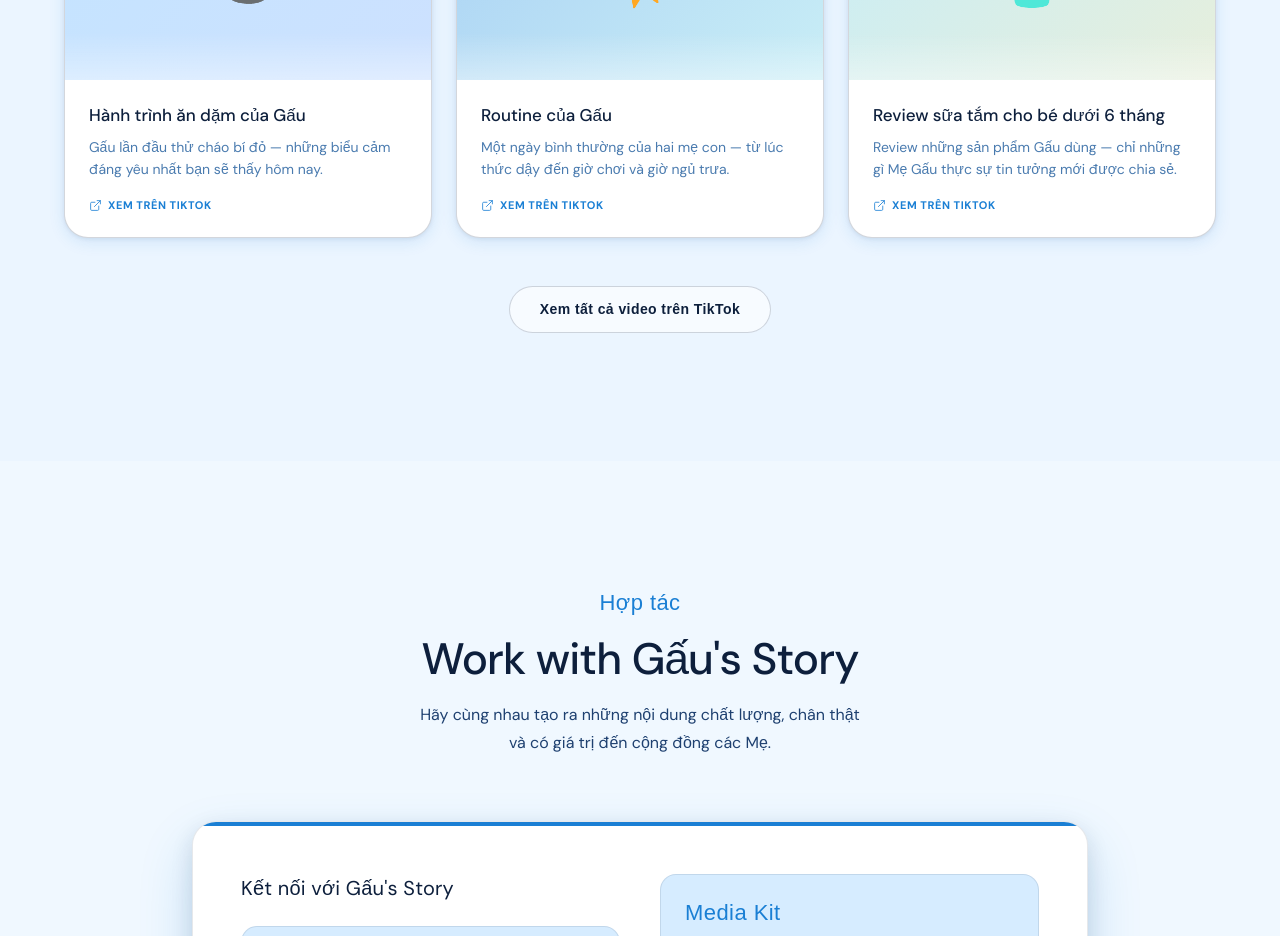
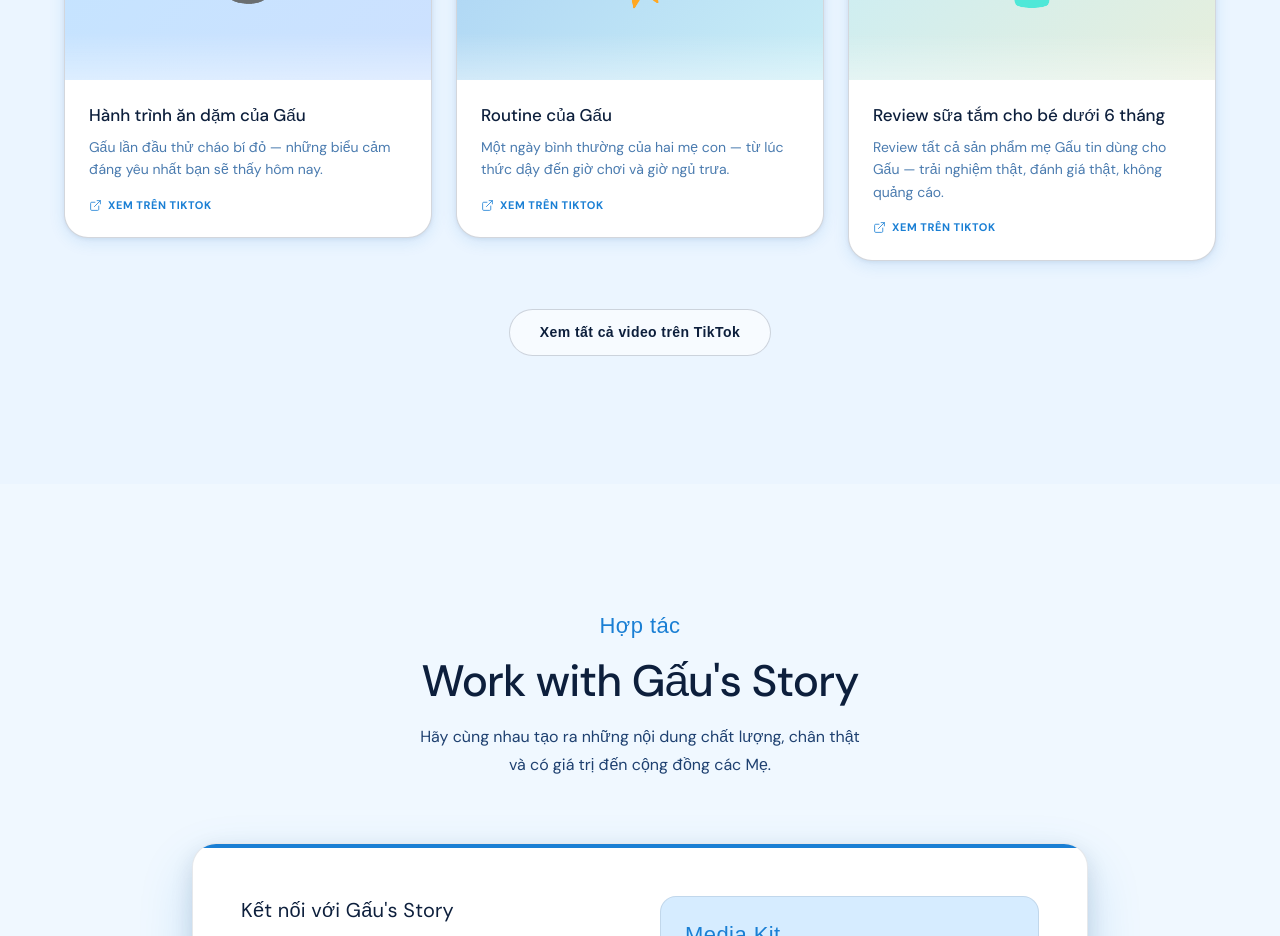
Before and after one commit to HoaiThuong0231/gaustory, a Next.js app: page / in a window 1280 px wide. Shown: the part 3340-4276 px from the top of the page. Built offline with nearby package versions, Linux system fonts and the light colour scheme; a web font is replaced by a local one.

Commit message:
content: update review video description to reflect authentic experience

```diff
--- a/src/data/videos.ts
+++ b/src/data/videos.ts
@@ -31,7 +31,7 @@ export const featuredVideos: FeaturedVideo[] = [
     id: "video-3",
     title: "Review sữa tắm cho bé dưới 6 tháng",
     description:
-      "Review những sản phẩm Gấu dùng — chỉ những gì Mẹ Gấu thực sự tin tưởng mới được chia sẻ.",
+      "Review tất cả sản phẩm mẹ Gấu tin dùng cho Gấu — trải nghiệm thật, đánh giá thật, không quảng cáo.",
     thumbnail: "/images/video-thumb-3.jpg",
     tiktokUrl: "https://tiktok.com/@gaustory",
     category: "Review sản phẩm",
```
